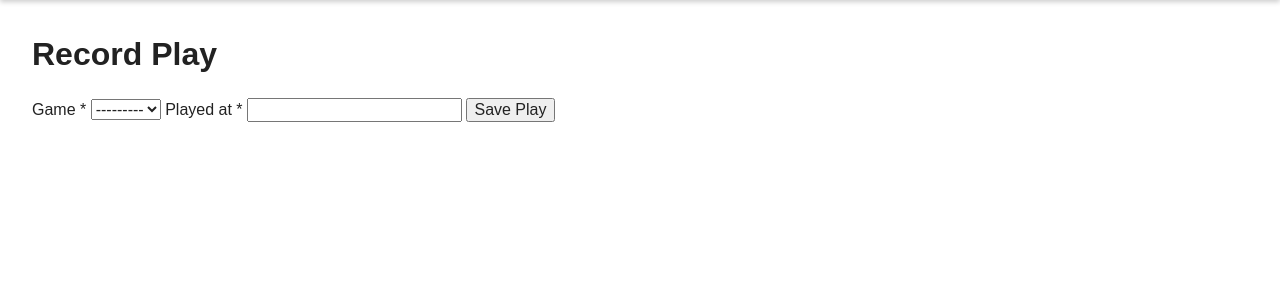
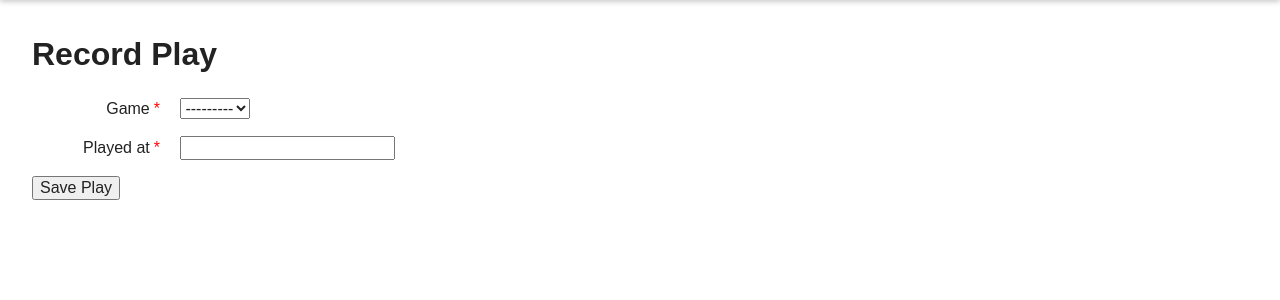
Before and after one commit to kevincarrogan/bogogger, a Django app: page /games/plays/create/ in a window 1280 px wide. Shown: the part 154-454 px from the top of the page. Run offline with Django 3.2, Linux system fonts and the light colour scheme; data that the repository does not hold is empty; some libraries are stand-ins or nearby versions.

Commit message:
Styling forms.

```diff
--- a/gamelog/static/css/main.css
+++ b/gamelog/static/css/main.css
@@ -126,6 +126,27 @@ main > h1 {
 
 main > nav {
     margin-bottom: 2em;
+}
+
+form .actions {
+    margin-left: 9em;
+}
+
+.form-field {
+    margin-bottom: 1em;
+}
+
+.form-field label {
+    display: inline-block;
+    margin-right: 1em;
+    text-align: right;
+    width: 8em;
+}
+
+.required:after {
+    color: #f00;
+    content: '*';
+    margin-left: 0.25em;
 }
 
 table {
--- a/gamelog/templates/includes/_fieldset.html
+++ b/gamelog/templates/includes/_fieldset.html
@@ -1,5 +1,6 @@
 {% for field in form.visible_fields %}
-    <label for="{{ field.id_for_label }}" class="{% if field.field.required %}required{% endif %} {% if field.errors %}has-errors{% endif %}">{{ field.label }} {% if field.field.required %}*{% endif %}</label>
+    <div class="form-field {% if field.required %}required{% endif %}">
+        <label for="{{ field.id_for_label }}" class="{% if field.field.required %}required{% endif %} {% if field.errors %}has-errors{% endif %}">{{ field.label }}</label>
         {{ field }}
         {% if field.errors %}
         <ul>
@@ -10,6 +11,7 @@
             {% endfor %}
         </ul>
         {% endif %}
+    </div>
 {% endfor %}
 
 {% for field in form.hidden_fields %}
```
Lines whose indentation alone changed are shown as unchanged.
